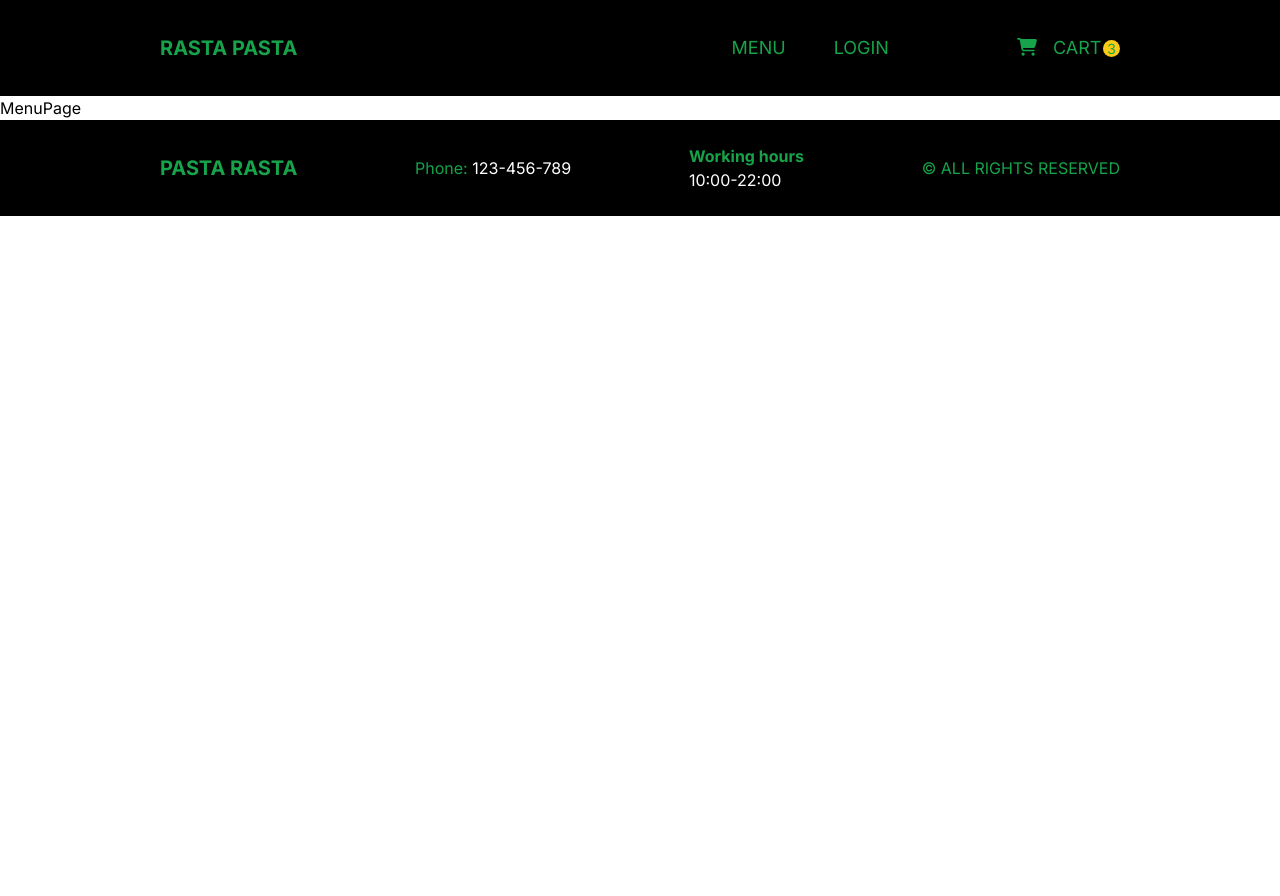
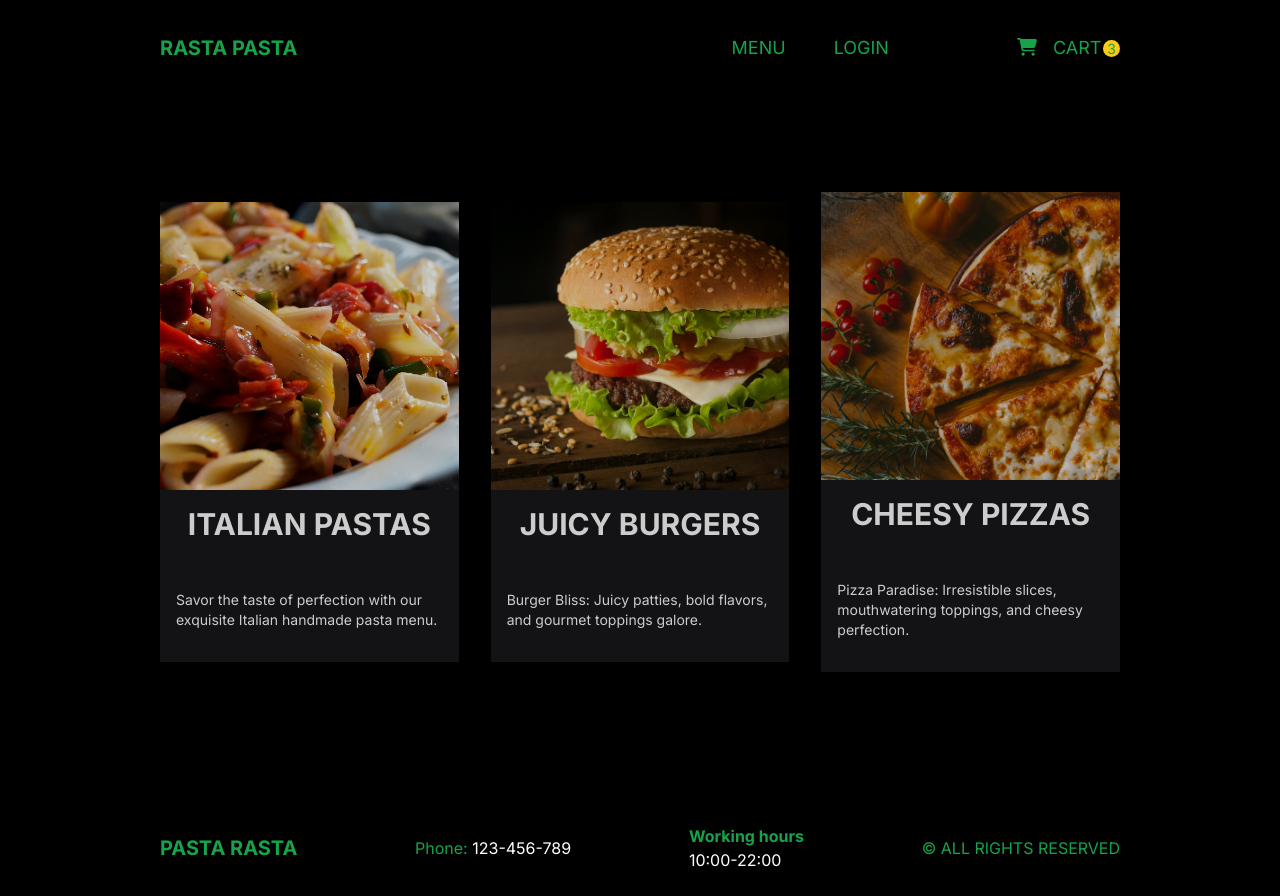
Before and after one commit to Mari3367/next-restaurant, a Next.js app: page /menu in a window 1280 px wide. Before the commit the page ends 800 px from the top, so only its background shows below. Built offline with nearby package versions, Linux system fonts and the light colour scheme.

Commit message:
finish menu page

```diff
--- a/app/data.ts
+++ b/app/data.ts
@@ -362,7 +362,6 @@ type Product = {
     title: string;
     desc?: string;
     img?: string;
-    color: string;
   }[];
 
   export const menu: Menu = [
@@ -372,7 +371,6 @@ type Product = {
       title: "Italian Pastas",
       desc: "Savor the taste of perfection with our exquisite Italian handmade pasta menu.",
       img: "/assets/pasta.jpg",
-      color: "white",
     },
     {
       id: 2,
@@ -380,7 +378,6 @@ type Product = {
       title: "Juicy Burgers",
       desc: "Burger Bliss: Juicy patties, bold flavors, and gourmet toppings galore.",
       img: "/assets/burger.jpg",
-      color: "black",
     },
     {
       id: 3,
@@ -388,6 +385,5 @@ type Product = {
       title: "Cheesy Pizzas",
       desc: "Pizza Paradise: Irresistible slices, mouthwatering toppings, and cheesy perfection.",
       img: "/assets/pizza.jpg",
-      color: "white",
     },
   ];
--- a/app/menu/page.tsx
+++ b/app/menu/page.tsx
@@ -1,9 +1,27 @@
-import React from 'react'
+import { menu } from "@/app/data";
+import Link from "next/link";
+import React from "react";
+import Image from "next/image";
 
 const MenuPage = () => {
   return (
-    <div>MenuPage</div>
-  )
-}
+    <div className="p-4 lg:px-20 lg:pb-12 xl:px-40 md:h-[calc(100vh-6rem)] flex flex-col md:flex-row items-center bg-black gap-8">
+      {menu.map((category) => (
+        <Link
+          href={`/menu/${category.slug}`}
+          key={category.id}
+          className="w-full opacity-80 hover:opacity-100 transition duration-200"
+        >
+          <div className=" bg-zinc-900 flex flex-col justify-center items-center gap-4 hover:bg-zinc-700 transition duration-200">
+            {category.img && <Image src={category.img} width={500} height={300} alt="" className="h-[10rem] lg:h-[18rem] object-cover" />}
+            <h1 className="uppercase font-bold text-3xl text-white">{category.title}</h1>
+            <p className="text-sm my-8 text-white px-4">{category.desc}</p>
+            <button className="hidden 2xl:block bg-green-600 hover:bg-green-400 transition duration-150 text-white py-2 px-4 rounded-md mb-4">Explore</button>
+          </div>
+        </Link>
+      ))}
+    </div>
+  );
+};
 
-export default MenuPage
+export default MenuPage;
```
